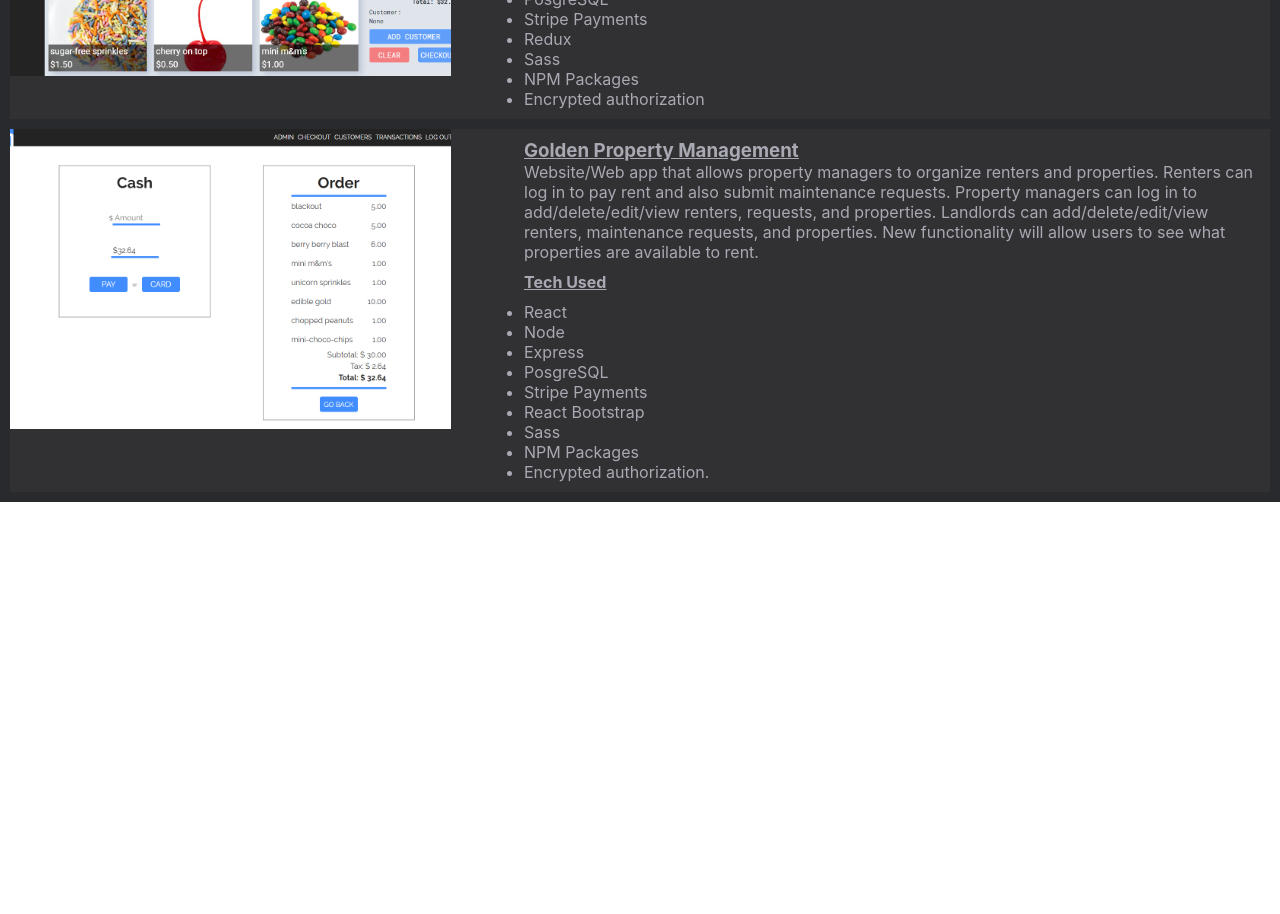
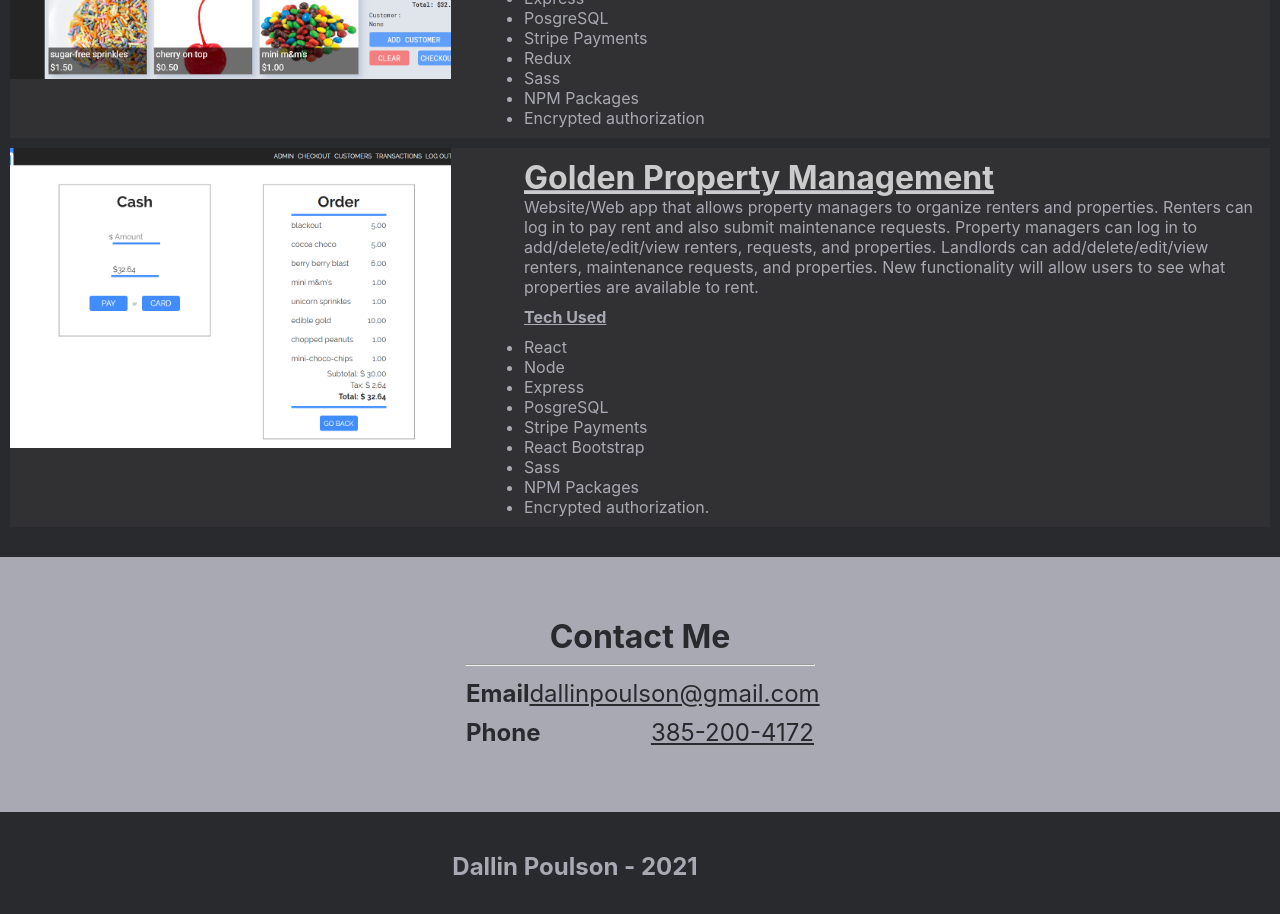
Before and after one commit to dpouls/portfolio, a React (Create React App) app: page / in a window 1280 px wide. Shown: the part 1740-2654 px from the top of the page. Before the commit the page ends 2272 px from the top, so only its background shows below. Built offline with nearby package versions, Linux system fonts and the light colour scheme.

Commit message:
embedded resume, started contact info, made simple footer, links clickable, smooth scroll

```diff
--- a/src/App.js
+++ b/src/App.js
@@ -3,6 +3,8 @@
 import Header from './Components/Header/Header';
 import Tools from './Components/Tools/Tools';
 import Portfolio from './Components/Portfolio/Portfolio';
+import Contact from './Components/Contact/Contact';
+import Footer from './Components/Footer/Footer';
 
 function App() {
   return (
@@ -12,8 +14,10 @@
       <main className="content-container">
       <AboutMe/>
       <Portfolio/>
+      <Contact />
       </main>
       <a id='back-to-top' href="#top">Back to Top</a>
+      <Footer/>
     </div>
   );
 }
--- a/src/Components/AboutMe/AboutMe.css
+++ b/src/Components/AboutMe/AboutMe.css
@@ -41,9 +41,26 @@
 }
 #cv {
     text-decoration: underline;
+    color:coral;
 }
 #cv:hover {
     cursor: pointer;
+}
+#cv {
+    animation: fadeInAnimation ease 3s;
+    animation-iteration-count: 1;
+    animation-fill-mode: forwards;
+}
+
+@keyframes fadeInAnimation {
+    0% {
+        opacity: 0;
+        color: cyan;
+    }
+    100% {
+        opacity: 1;
+        color: coral;
+     }
 }
 .pern-expanded {
    display: none;
--- a/src/Components/AboutMe/AboutMe.js
+++ b/src/Components/AboutMe/AboutMe.js
@@ -1,11 +1,11 @@
-import { react } from '@babel/types';
-import {useState, useEffect} from 'react';
+import React from 'react';
+import {useState} from 'react';
 import './AboutMe.css';
 
 // import me from '../../resources/me.jpg'
 import NewSkills from './Skills/NewSkills';
 import Skills from './Skills/Skills';
-import Tools from '../Tools/Tools';
+
 
 
 
@@ -36,7 +36,8 @@
             I spend my free time with my wife, Abby, and my little golden doodle Honey. We like to go to the mountains and play games with friends and family!
             <br />
             <br />
-            Check out my <strong><span onClick={() => setCvClicked(!CvClicked)} id='cv'>Resume/CV!</span></strong>!
+            <p>I am currently looking for employment as a web developer or intern.</p>
+            Check out my <strong><span onClick={() => setCvClicked(!CvClicked)} id='cv'>Resume/CV</span></strong>!
             </p>
             {CvClicked ? (
               <iframe src="https://drive.google.com/file/d/1eyPgRF4msV1CBpB7d78mAK7gl_DEtbGm/preview" width="100%" height="480" allow="autoplay"></iframe>
--- a/src/Components/Contact/Contact.css
+++ b/src/Components/Contact/Contact.css
@@ -0,0 +1,34 @@
+.contact-container {
+    margin: 20px 0;
+    padding: 60px;
+    display: flex;
+    flex-direction: column;
+    justify-content: center;
+    align-items: center;
+    background-color: #a9a9b3;
+    color: #292a2d;
+}
+
+h1 {
+    margin: 0;
+    color: #292a2d;
+    font-size: xx-large;
+}
+hr {
+    width: 30%;
+    color: #292a2d;
+}
+
+
+.contact-section {
+    margin: 5px 0;
+    display: flex;
+    justify-content: space-between;
+    align-items: center;
+    width: 30%;
+    font-size: x-large;
+    text-align: left;
+}
+.social-link {
+    color: #292a2d;
+}
--- a/src/Components/Contact/Contact.js
+++ b/src/Components/Contact/Contact.js
@@ -2,9 +2,27 @@
 import './Contact.css'
 
 function Contact() {
+    const contactInfo = [{
+        type: 'Email',
+        text: 'dallinpoulson@gmail.com',
+        link: 'mailto: dallinpoulson@gmail.com'
+    },{
+        type: 'Phone',
+        text: '385-200-4172',
+        link: 'tel:3852004172'
+    }]
     return (
         <section id='contact' className='contact-container'>
-
+            <h1>Contact Me</h1>
+            <hr />
+            {contactInfo.map((ci,i) => {
+                return (
+                <div className='contact-section'>
+                <label><strong>{ci.type}</strong></label>
+                <p><a className='social-link' href={ci.link}>{ci.text}</a></p>
+                </div>
+                )
+            })}
         </section>
     )
 }
--- a/src/Components/Footer/Footer.css
+++ b/src/Components/Footer/Footer.css
@@ -0,0 +1,4 @@
+footer {
+    height: 100px;
+    margin-top: 10px;
+}
--- a/src/Components/Footer/Footer.js
+++ b/src/Components/Footer/Footer.js
@@ -0,0 +1,12 @@
+import React from 'react'
+import './Footer.css'
+
+function Footer() {
+    return (
+        <footer>
+            <h2>Dallin Poulson - 2021</h2>
+        </footer>
+    )
+}
+
+export default Footer
--- a/src/Components/Portfolio/Project/Project.css
+++ b/src/Components/Portfolio/Project/Project.css
@@ -4,6 +4,7 @@
     margin: 10px;
     background-color: #313133;
     transition: all 1s;
+    min-height: 300px;
 }
 .project-details {
     display: flex;
@@ -12,16 +13,22 @@
     padding: 10px;
     width: 60%;
 }
+h1 {
+    color: rgb(207, 207, 207);
+}
 h3 {
     margin: 0;
     padding: 0;
     text-decoration: underline;
 }
+#project-name {
+    font-size: xx-large;
+    color: rgb(204, 203, 203);
+}
 .main-project-img {
     height: 300px;
     width: 35%;
     object-fit: cover;
-    transition: .5s;
 }
 ul {
     margin: 0;
@@ -36,7 +43,7 @@
     color: #266bd3;
 }
 .project-card:hover {
-    box-shadow: 4px 4px 4px 5px #266bd3;
+    box-shadow: 4px 4px 4px 5px #1d52a3;
     transform: scale(1.01)
 }
 .main-project-img:hover {
--- a/src/Components/Portfolio/Project/Project.js
+++ b/src/Components/Portfolio/Project/Project.js
@@ -8,10 +8,10 @@
       <img
         className="main-project-img"
         src={projectInfo.imgUrl}
-        alt=""
+        alt={projectInfo.title}
       />
       <div className="project-details">
-        <h3 class='live-project-link'><a  target="_blank" rel="noreferrer" href={projectInfo.liveUrl}>{projectInfo.title}</a></h3>
+        <h3 class='live-project-link'><a  id='project-name' target="_blank" rel="noreferrer" href={projectInfo.liveUrl}>{projectInfo.title}</a></h3>
         <p>{projectInfo.desc}</p>
         <strong id='tech-used-header'>Tech Used</strong>
         <ul>
```
